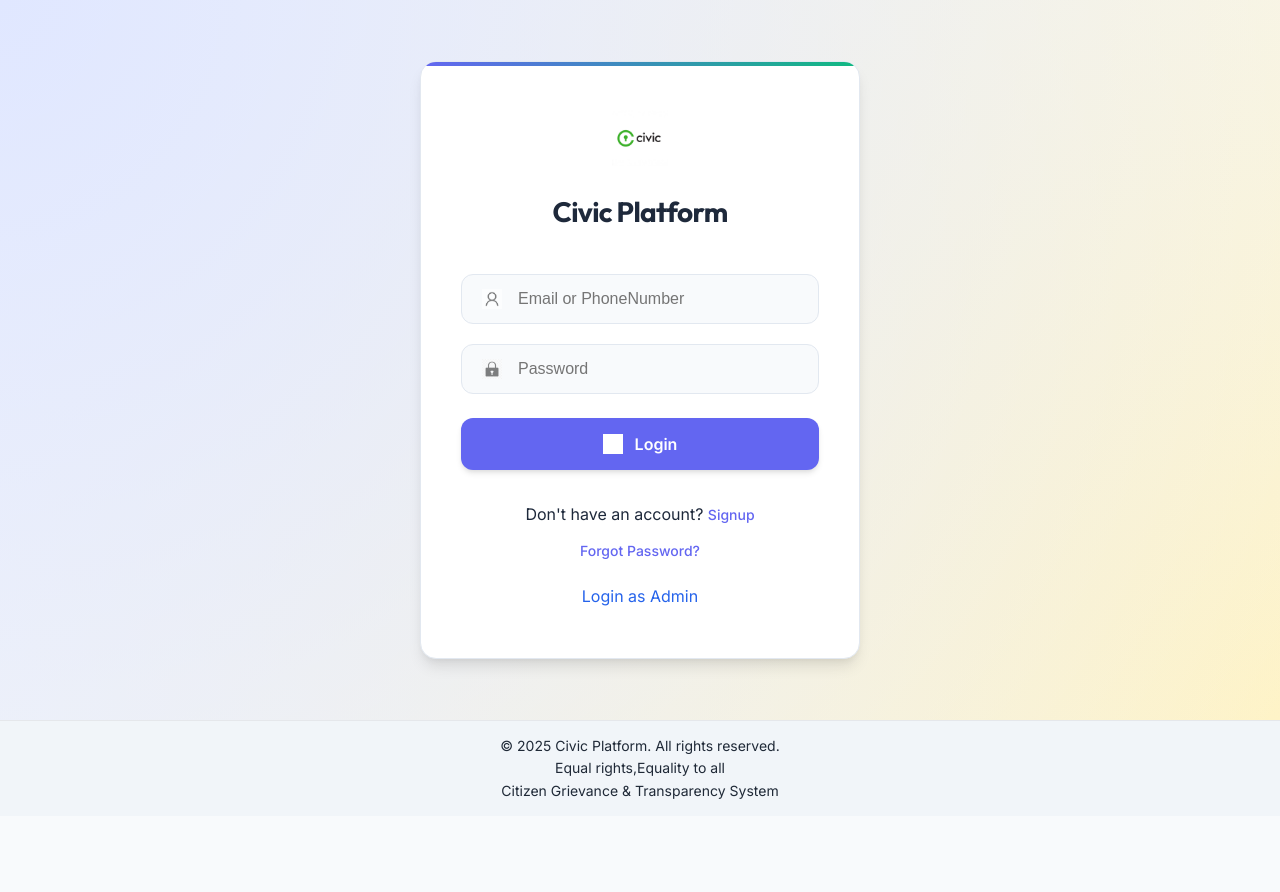
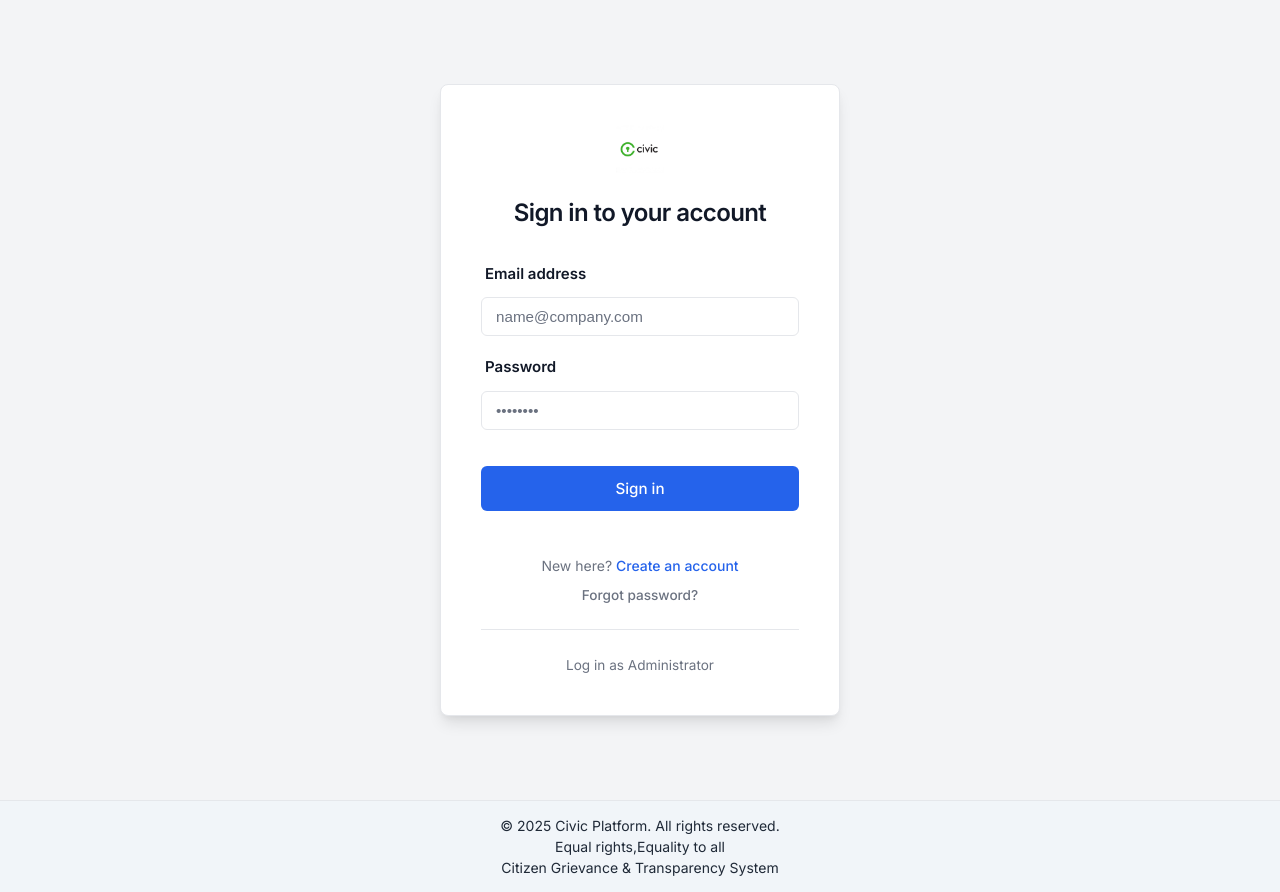
Before and after one commit to siddharthg-7/civictechplatform-main, a React (Vite) app: page / in a window 1280 px wide. Before the commit the page ends 816 px from the top, so only its background shows below. Built offline with nearby package versions, Linux system fonts and the light colour scheme.

Commit message:
feat: Implement initial user authentication flows including login, signup, and forgot password pages with Firebase integration and dedicated styling.

```diff
--- a/src/index.css
+++ b/src/index.css
@@ -1,42 +1,55 @@
 :root {
-  /* Color Palette - Premium & Modern */
-  --primary: #6366f1;
-  --primary-hover: #4f46e5;
-  --primary-light: #e0e7ff;
+  /* Color Palette - Professional SaaS (Inter/Tailwind-inspired) */
+  --primary: #2563eb;
+  /* Blue 600 */
+  --primary-hover: #1d4ed8;
+  /* Blue 700 */
+  --primary-light: #eff6ff;
+  /* Blue 50 */
+
   --secondary: #10b981;
+  /* Emerald 500 */
   --secondary-hover: #059669;
-  --accent: #f59e0b;
+  /* Emerald 600 */
+
   --danger: #ef4444;
+  /* Red 500 */
   --danger-hover: #dc2626;
+  /* Red 600 */
   --warning: #f59e0b;
+  /* Amber 500 */
   --success: #10b981;
+  /* Emerald 500 */
 
   /* Neutral Palette */
-  --bg-main: #f8fafc;
+  --bg-main: #f3f4f6;
+  /* Gray 100 */
   --bg-card: #ffffff;
-  --text-main: #1e293b;
-  --text-muted: #64748b;
-  --border: #e2e8f0;
+  --text-main: #111827;
+  /* Gray 900 */
+  --text-muted: #6b7280;
+  /* Gray 500 */
+  --border: #e5e7eb;
+  /* Gray 200 */
 
-  /* Glassmorphism & Effects */
-  --glass-bg: rgba(255, 255, 255, 0.7);
-  --glass-border: rgba(255, 255, 255, 0.3);
-  --shadow-sm: 0 1px 3px rgba(0,0,0,0.1);
-  --shadow-md: 0 4px 6px -1px rgba(0,0,0,0.1), 0 2px 4px -1px rgba(0,0,0,0.06);
-  --shadow-lg: 0 10px 15px -3px rgba(0,0,0,0.1), 0 4px 6px -2px rgba(0,0,0,0.05);
+  /* Shadows - Diffused & subtle */
+  --shadow-sm: 0 1px 2px 0 rgba(0, 0, 0, 0.05);
+  --shadow-md: 0 4px 6px -1px rgba(0, 0, 0, 0.1), 0 2px 4px -1px rgba(0, 0, 0, 0.06);
+  --shadow-lg: 0 10px 15px -3px rgba(0, 0, 0, 0.1), 0 4px 6px -2px rgba(0, 0, 0, 0.05);
 
   /* Typography */
-  --font-heading: 'Outfit', sans-serif;
-  --font-body: 'Inter', sans-serif;
+  /* Using system font stack for maximum reliability and native feel, with Inter as preference */
+  --font-body: 'Inter', system-ui, -apple-system, BlinkMacSystemFont, 'Segoe UI', Roboto, Oxygen, Ubuntu, Cantarell, 'Open Sans', 'Helvetica Neue', sans-serif;
+  --font-heading: 'Inter', system-ui, -apple-system, BlinkMacSystemFont, 'Segoe UI', Roboto, sans-serif;
 
   /* Border Radius */
-  --radius-sm: 8px;
-  --radius-md: 12px;
-  --radius-lg: 16px;
+  --radius-sm: 4px;
+  --radius-md: 6px;
+  --radius-lg: 8px;
   --radius-full: 9999px;
 
   /* Transitions */
-  --transition: all 0.3s cubic-bezier(0.4, 0, 0.2, 1);
+  --transition: all 0.2s ease-in-out;
 }
 
 * {
@@ -49,15 +62,22 @@ body {
   font-family: var(--font-body);
   background-color: var(--bg-main);
   color: var(--text-main);
-  line-height: 1.6;
+  line-height: 1.5;
   -webkit-font-smoothing: antialiased;
   -moz-osx-font-smoothing: grayscale;
 }
 
-h1, h2, h3, h4, h5, h6 {
+h1,
+h2,
+h3,
+h4,
+h5,
+h6 {
   font-family: var(--font-heading);
-  font-weight: 700;
-  color: #0f172a;
+  font-weight: 600;
+  color: var(--text-main);
+  letter-spacing: -0.025em;
+  /* Tighter tracking for headings looks more modern */
 }
 
 a {
@@ -74,42 +94,35 @@ button {
   transition: var(--transition);
 }
 
-/* Glassmorphism Utility */
-.glass {
-  background: var(--glass-bg);
-  backdrop-filter: blur(12px);
-  -webkit-backdrop-filter: blur(12px);
-  border: 1px solid var(--glass-border);
-}
-
-/* Card Utility */
+/* Utilities */
 .card {
   background: var(--bg-card);
-  border-radius: var(--radius-md);
-  box-shadow: var(--shadow-md);
+  border-radius: var(--radius-lg);
+  border: 1px solid var(--border);
+  box-shadow: var(--shadow-sm);
   padding: 1.5rem;
-  transition: var(--transition);
 }
 
 .card:hover {
-  box-shadow: var(--shadow-lg);
-  transform: translateY(-2px);
+  box-shadow: var(--shadow-md);
+  border-color: #d1d5db;
 }
 
 /* Scrollbar Styling */
 ::-webkit-scrollbar {
-  width: 8px;
+  width: 6px;
+  height: 6px;
 }
 
 ::-webkit-scrollbar-track {
-  background: #f1f1f1;
+  background: transparent;
 }
 
 ::-webkit-scrollbar-thumb {
-  background: #cbd5e1;
-  border-radius: 4px;
+  background: #d1d5db;
+  border-radius: 99px;
 }
 
 ::-webkit-scrollbar-thumb:hover {
-  background: #94a3b8;
+  background: #9ca3af;
 }
--- a/src/pages/auth/ForgotPassword.jsx
+++ b/src/pages/auth/ForgotPassword.jsx
@@ -1,45 +1,72 @@
 import React, { useState } from 'react';
-import { Links, useNavigate } from 'react-router-dom';
+import { Link, useNavigate } from 'react-router-dom';
 import logo from "../../assets/images/logo/civic-logo.png";
-import emailIcon from "../../assets/images/icons/email.png";
+import { auth } from "../../firebase";
+import { sendPasswordResetEmail } from "firebase/auth";
 
 const ForgotPassword = () => {
   const navigate = useNavigate();
   const [email, setEmail] = useState("");
+  const [loading, setLoading] = useState(false);
 
-  const handleReset = () => {
+  const handleReset = async () => {
     if (!email) {
-      alert("Please enter your registered email");
+      alert("Please enter your email address");
       return;
     }
 
-    alert("Password reset link sent to your email");
+    setLoading(true);
+    try {
+      await sendPasswordResetEmail(auth, email);
+      alert("A password reset link has been sent to your email.");
       navigate("/");
+    } catch (error) {
+      console.error("Reset password error:", error);
+      alert(`Failed to send reset email: ${error.message}`);
+    } finally {
+      setLoading(false);
+    }
   };
+
   return (
     <div className="auth-page">
       <div className="auth-container">
         <div className="auth-form">
-            {/*Logo*/}
+          {/* Logo */}
           <div className="auth-logo">
-                <img src={logo} alt="Civic Logo"/>
-                <h2>Forget PassWord</h2>
+            <img src={logo} alt="Civic Platform" />
+            <h2>Reset your password</h2>
           </div>
-            {/*Email*/}
-            <div className="input-group">
-                <img src={emailIcon} alt="email"/>
-                <input type="email" placeholder="Email your Registered Email" value={email}
-            onChange={(e) => setEmail(e.target.value)}/>
+
+          <p style={{ textAlign: 'center', color: 'var(--text-muted)', fontSize: '0.9rem', marginBottom: '1rem' }}>
+            Enter your email address and we'll send you a link to reset your password.
+          </p>
+
+          {/* Email */}
+          <div className="form-group">
+            <label className="form-label">Email Address</label>
+            <input
+              type="email"
+              className="form-input"
+              placeholder="name@company.com"
+              value={email}
+              onChange={(e) => setEmail(e.target.value)}
+            />
           </div>
+
           {/* Submit Button */}
-            <button className="auth-btn" onClick={handleReset}>
-                Reset Password
+          <button className="auth-btn" onClick={handleReset} disabled={loading}>
+            {loading ? "Sending link..." : "Send reset link"}
           </button>
+
+          {/* Back Link */}
+          <div className="auth-links">
+            <Link to="/">&larr; Back to Sign in</Link>
           </div>
         </div>
+      </div>
+    </div>
+  );
+};
 
-    </div>
-  )
-}
-
-export default ForgotPassword
+export default ForgotPassword;
--- a/src/pages/auth/Login.jsx
+++ b/src/pages/auth/Login.jsx
@@ -20,7 +20,7 @@ const Login = () => {
 
   const handleLogin = async () => {
     if (!username || !password) {
-      alert("Please enter Email/Phone and Password");
+      alert("Please enter your email and password");
       return;
     }
 
@@ -38,15 +38,13 @@ const Login = () => {
       console.log("Login successful:", userCredential.user.uid);
 
       if (isAdmin) {
-        alert("Admin login successful ✅");
         navigate("/admin/dashboard");
       } else {
-        alert("Login successful ✅");
         navigate("/dashboard");
       }
     } catch (error) {
       console.error("Login error details:", error);
-      alert(`Login failed: ${error.message}`);
+      alert(`Invalid credentials or server error.`);
     } finally {
       setLoading(false);
     }
@@ -55,31 +53,33 @@ const Login = () => {
   return (
     <div className="auth-page">
       <div className="auth-container">
+
+        {/* Logo */}
+        <div className="auth-logo">
+          <img src={logo} alt="Civic Platform" />
+          <h2>{isAdmin ? "Admin Portal" : "Sign in to your account"}</h2>
+        </div>
+
         <div className="auth-form">
-
-          {/* Logo */}
-          <div className="auth-logo">
-            <img src={logo} alt="Civic Logo" />
-            <h2>{isAdmin ? "Admin Portal" : "Civic Platform"}</h2>
-          </div>
-
           {/* Username */}
-          <div className="input-group">
-            <img src={userIcon} alt="user" />
+          <div className="form-group">
+            <label className="form-label">Email address</label>
             <input
-              type="text"
-              placeholder={isAdmin ? "Admin Email" : "Email or PhoneNumber"}
+              type="email"
+              className="form-input"
+              placeholder="name@company.com"
               value={username}
               onChange={(e) => setUsername(e.target.value)}
             />
           </div>
 
           {/* Password */}
-          <div className="input-group">
-            <img src={passwordIcon} alt="password" />
+          <div className="form-group">
+            <label className="form-label">Password</label>
             <input
               type="password"
-              placeholder="Password"
+              className="form-input"
+              placeholder="••••••••"
               value={password}
               onChange={(e) => setPassword(e.target.value)}
             />
@@ -87,8 +87,7 @@ const Login = () => {
 
           {/* Login Button */}
           <button className="auth-btn" onClick={handleLogin} disabled={loading}>
-            <img src={loginIcon} alt="login" className="btn-icon" />
-            {loading ? "Logging in..." : "Login"}
+            {loading ? "Signing in..." : "Sign in"}
           </button>
 
           {/* Links */}
@@ -96,34 +95,37 @@ const Login = () => {
             {!isAdmin ? (
               <>
                 <p>
-                  Don't have an account? <Link to="/signup">Signup</Link>
+                  New here? <Link to="/signup">Create an account</Link>
                 </p>
-                <Link to="/forgot-password">Forgot Password?</Link>
+                <div style={{ marginTop: '0.5rem' }}>
+                  <Link to="/forgot-password" style={{ color: 'var(--text-muted)', fontSize: '0.85rem' }}>Forgot password?</Link>
+                </div>
 
-                <p style={{ marginTop: "10px" }}>
+                <div className="auth-divider"></div>
+
+                <p>
                   <span
-                    style={{ cursor: "pointer", color: "#2563eb" }}
+                    style={{ cursor: "pointer", color: "var(--text-muted)", fontSize: "0.85rem" }}
                     onClick={() => setIsAdmin(true)}
                   >
-                    Login as Admin
+                    Log in as Administrator
                   </span>
                 </p>
               </>
             ) : (
               <>
-                <p>
-                  New Admin? <Link to="/admin/signup">Admin Signup</Link>
-                </p>
-                <Link to="/admin/forgot-password">
-                  Forgot Admin Password?
+                <Link to="/admin/forgot-password" style={{ color: 'var(--text-muted)', fontSize: '0.85rem' }}>
+                  Forgot password?
                 </Link>
 
-                <p style={{ marginTop: "10px" }}>
+                <div className="auth-divider"></div>
+
+                <p>
                   <span
-                    style={{ cursor: "pointer", color: "#2563eb" }}
+                    style={{ cursor: "pointer", color: "var(--primary)" }}
                     onClick={() => setIsAdmin(false)}
                   >
-                    Back to User Login
+                    &larr; Back to User Login
                   </span>
                 </p>
               </>
--- a/src/pages/auth/Signup.jsx
+++ b/src/pages/auth/Signup.jsx
@@ -20,7 +20,7 @@ const Signup = () => {
 
     const handleSignup = async () => {
         if (!name || !email || !phone || !password) {
-            alert("Please fill all the details");
+            alert("Please fill in all details");
             return;
         }
 
@@ -47,7 +47,6 @@ const Signup = () => {
             });
             console.log("User data stored in Firestore");
 
-            alert("Account created successfully ✅");
             navigate("/dashboard");
         } catch (error) {
             console.error("Signup error details:", error);
@@ -63,41 +62,46 @@ const Signup = () => {
                 <div className="auth-form">
                     {/*logo*/}
                     <div className="auth-logo">
-                        <img src={logo} alt="Civic Logo" />
-                        <h2>Create Account</h2>
+                        <img src={logo} alt="Civic Platform" />
+                        <h2>Get started</h2>
                     </div>
+
                     {/*Name*/}
-                    <div className="input-group">
-                        <img src={userIcon} alt="user" />
-                        <input type="text" placeholder="Full Name" value={name}
+                    <div className="form-group">
+                        <label className="form-label">Full Name</label>
+                        <input type="text" className="form-input" placeholder="John Doe" value={name}
                             onChange={(e) => setName(e.target.value)} />
                     </div>
+
                     {/*Email*/}
-                    <div className="input-group">
-                        <img src={emailIcon} alt="email" />
-                        <input type="email" placeholder="Email Address" value={email}
+                    <div className="form-group">
+                        <label className="form-label">Email Address</label>
+                        <input type="email" className="form-input" placeholder="john@example.com" value={email}
                             onChange={(e) => setEmail(e.target.value)} />
                     </div>
+
                     {/*Phone*/}
-                    <div className="input-group">
-                        <img src={phoneIcon} alt="phone" />
-                        <input type="text" placeholder="Phone Number" value={phone}
+                    <div className="form-group">
+                        <label className="form-label">Phone Number</label>
+                        <input type="text" className="form-input" placeholder="+1 (555) 000-0000" value={phone}
                             onChange={(e) => setPhone(e.target.value)} />
                     </div>
+
                     {/*Password*/}
-                    <div className="input-group">
-                        <img src={passwordIcon} alt="password" />
-                        <input type="password" placeholder="Password" value={password}
+                    <div className="form-group">
+                        <label className="form-label">Password</label>
+                        <input type="password" className="form-input" placeholder="Create a password" value={password}
                             onChange={(e) => setPassword(e.target.value)} />
                     </div>
+
                     {/* Signup Button */}
                     <button className="auth-btn" onClick={handleSignup} disabled={loading}>
-                        <img src={signupIcon} alt="signup" />
-                        {loading ? "Creating Account..." : "Signup"}
+                        {loading ? "Creating account..." : "Create account"}
                     </button>
+
                     {/*Links*/}
                     <div className="auth-links">
-                        <p>Already have an account? <Link to="/">Login</Link></p>
+                        <p>Already have an account? <Link to="/">Sign in</Link></p>
                     </div>
                 </div>
             </div>
--- a/src/styles/pages/auth.css
+++ b/src/styles/pages/auth.css
@@ -1,144 +1,120 @@
+/* Professional Auth Layout */
 .auth-page {
-  min-height: calc(100vh - 80px);
-  /* accounting for footer */
+  min-height: 100vh;
   display: flex;
   justify-content: center;
   align-items: center;
-  background: radial-gradient(circle at top left, var(--primary-light), transparent),
-    radial-gradient(circle at bottom right, #fef3c7, transparent),
-    var(--bg-main);
-  padding: 2rem;
+  background-color: var(--bg-main);
+  padding: 1rem;
 }
 
 .auth-container {
   width: 100%;
-  max-width: 440px;
-  background: white;
+  max-width: 400px;
+  /* Standard width for auth cards */
+  background: var(--bg-card);
   border-radius: var(--radius-lg);
-  padding: 3rem 2.5rem;
   box-shadow: var(--shadow-lg);
   border: 1px solid var(--border);
-  position: relative;
-  overflow: hidden;
-  animation: fadeIn 0.6s ease-out;
-}
-
-@keyframes fadeIn {
-  from {
-    opacity: 0;
-    transform: translateY(20px);
-  }
-
-  to {
-    opacity: 1;
-    transform: translateY(0);
-  }
-}
-
-.auth-container::before {
-  content: '';
-  position: absolute;
-  top: 0;
-  left: 0;
-  width: 100%;
-  height: 4px;
-  background: linear-gradient(to right, var(--primary), var(--secondary));
+  padding: 2.5rem;
 }
 
 .auth-logo {
   text-align: center;
-  margin-bottom: 2.5rem;
+  margin-bottom: 2rem;
 }
 
 .auth-logo img {
-  width: 56px;
-  height: 56px;
+  width: 48px;
+  height: 48px;
   margin-bottom: 1rem;
 }
 
 .auth-logo h2 {
-  font-size: 1.75rem;
+  font-size: 1.5rem;
   color: var(--text-main);
-  letter-spacing: -0.025em;
+  font-weight: 600;
 }
 
-.input-group {
+.auth-form {
   display: flex;
-  align-items: center;
-  background: var(--bg-main);
-  padding: 0.875rem 1.25rem;
-  border-radius: var(--radius-md);
-  margin-bottom: 1.25rem;
-  border: 1px solid var(--border);
-  transition: var(--transition);
+  flex-direction: column;
+  gap: 1.25rem;
 }
 
-.input-group:focus-within {
-  border-color: var(--primary);
-  background: white;
-  box-shadow: 0 0 0 4px var(--primary-light);
+/* Label & Input styling handled in the JSX structure, but here are utilities */
+.form-group {
+  display: flex;
+  flex-direction: column;
+  gap: 0.5rem;
+  text-align: left;
 }
 
-.input-group img {
-  width: 20px;
-  height: 20px;
-  opacity: 0.5;
-  margin-right: 1rem;
+.form-label {
+  font-size: 0.875rem;
+  font-weight: 500;
+  color: var(--text-main);
 }
 
-.input-group input {
-  border: none;
+.form-input {
+  width: 100%;
+  padding: 0.625rem 0.875rem;
+  border-radius: var(--radius-md);
+  border: 1px solid var(--border);
+  background: var(--bg-card);
+  color: var(--text-main);
+  font-size: 0.95rem;
+  transition: all 0.2s;
+}
+
+.form-input:focus {
+  border-color: var(--primary);
+  box-shadow: 0 0 0 2px var(--primary-light);
   outline: none;
-  background: transparent;
-  width: 100%;
-  font-size: 1rem;
-  color: var(--text-main);
+}
+
+.form-input::placeholder {
+  color: var(--text-muted);
 }
 
 .auth-btn {
   width: 100%;
-  height: 52px;
-  background: var(--primary);
+  padding: 0.75rem;
+  background-color: var(--primary);
   color: white;
   border-radius: var(--radius-md);
-  display: flex;
-  align-items: center;
-  justify-content: center;
-  gap: 0.75rem;
-  font-size: 1rem;
-  font-weight: 600;
-  margin-top: 1.5rem;
-  box-shadow: var(--shadow-md);
-}
-
-.auth-btn img {
-  width: 20px;
-  height: 20px;
-  object-fit: contain;
-  filter: brightness(0) invert(1);
-  /* Make it white to match button text */
+  font-size: 0.95rem;
+  font-weight: 500;
+  margin-top: 1rem;
+  border: 1px solid transparent;
 }
 
 .auth-btn:hover {
-  background: var(--primary-hover);
-  transform: translateY(-1px);
-  box-shadow: var(--shadow-lg);
+  background-color: var(--primary-hover);
+}
+
+.auth-btn:disabled {
+  opacity: 0.7;
+  cursor: not-allowed;
 }
 
 .auth-links {
+  margin-top: 1.5rem;
   text-align: center;
-  margin-top: 2rem;
-  display: flex;
-  flex-direction: column;
-  gap: 0.75rem;
+  font-size: 0.875rem;
+  color: var(--text-muted);
 }
 
 .auth-links a {
   color: var(--primary);
   font-weight: 500;
-  font-size: 0.875rem;
 }
 
 .auth-links a:hover {
   text-decoration: underline;
 }
+
+.auth-divider {
+  margin: 1.5rem 0;
+  border-top: 1px solid var(--border);
+}
```
Lines whose indentation alone changed are shown as unchanged.
